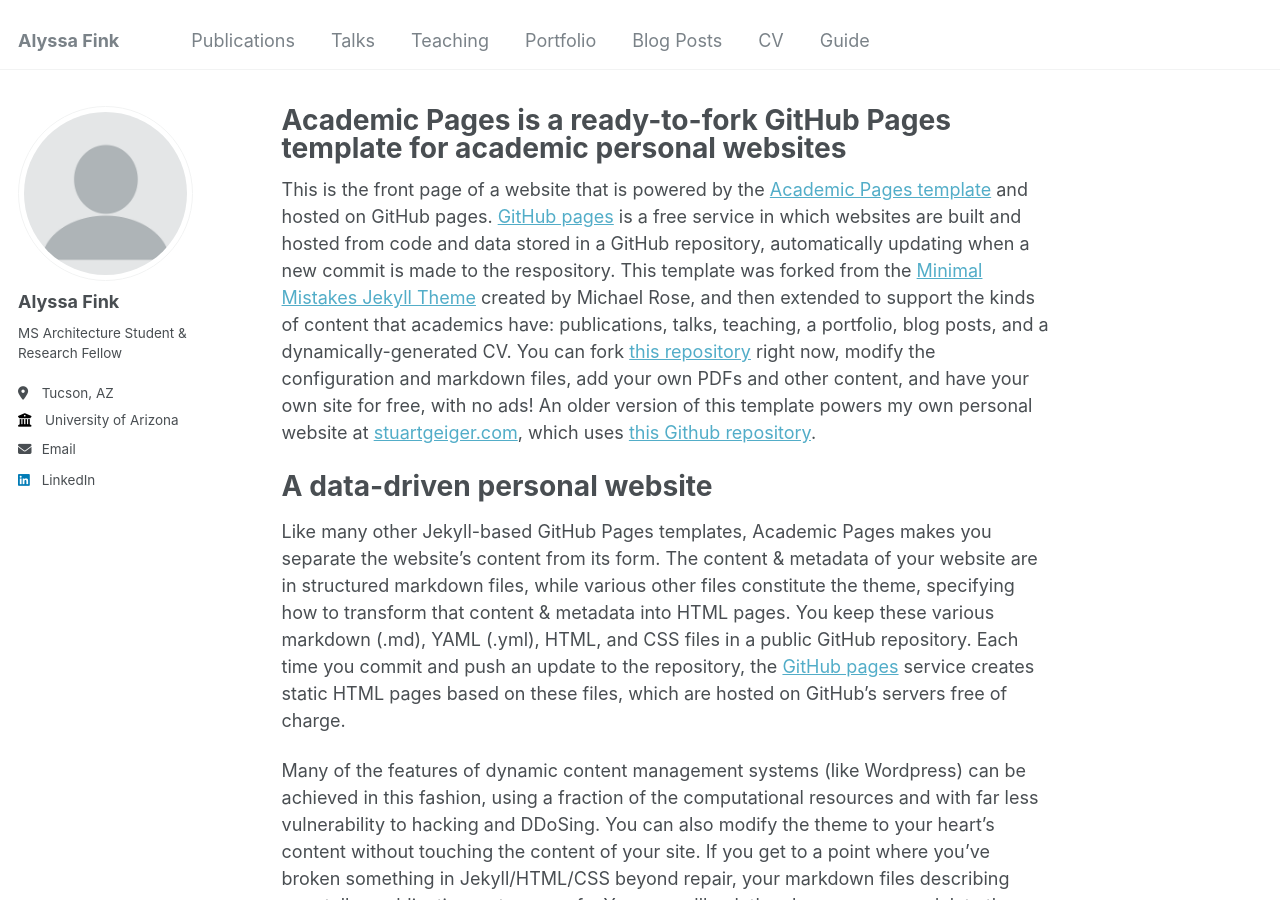
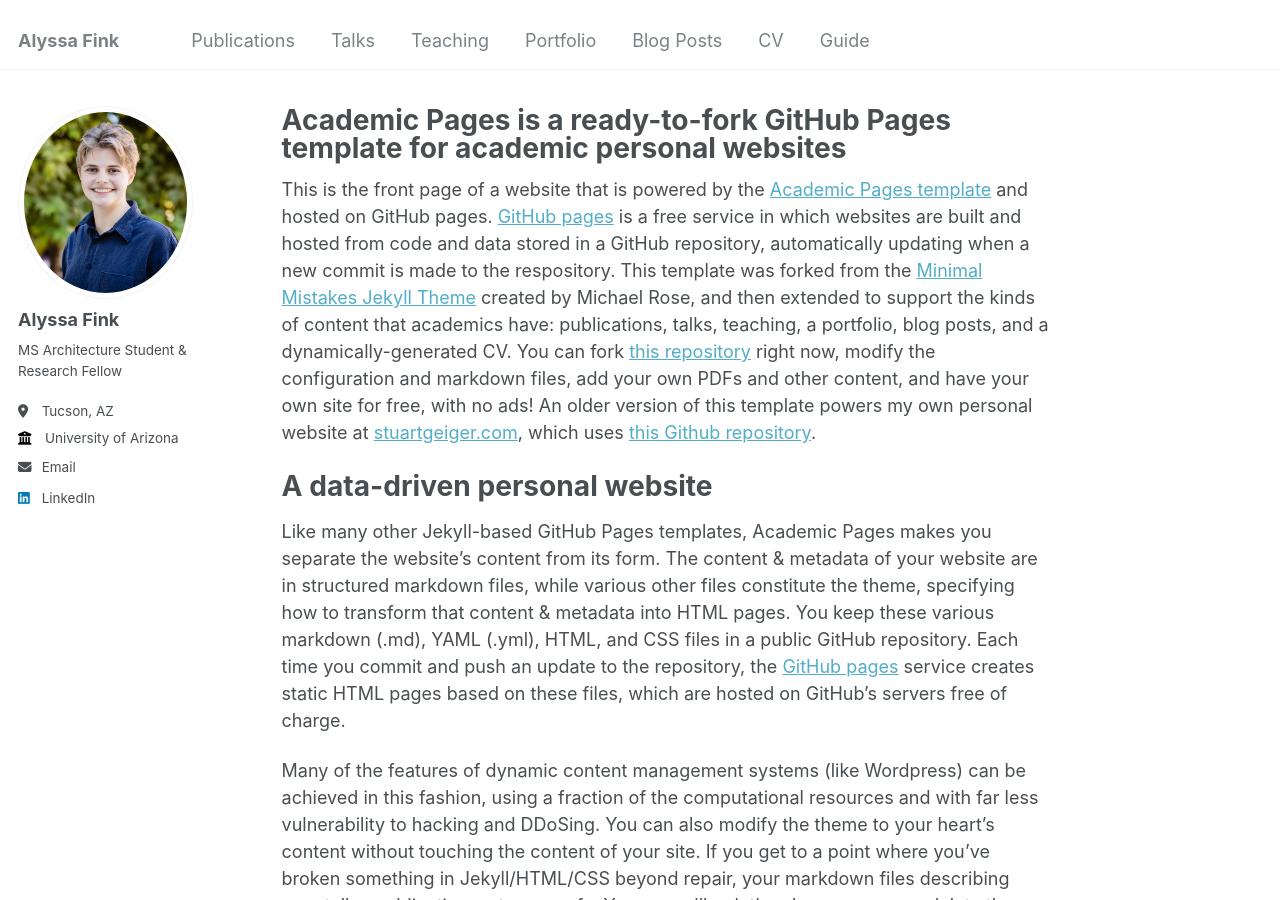
Before and after one commit to alyssafink/alyssafink.github.io, a Jekyll site: the page built from _pages/about.md, in a window 1280 px wide and 900 px high. Built offline with Jekyll 4.4.1, drawn with Linux system fonts in a browser that asks for light colours.

Commit message:
Update _config.yml

```diff
--- a/_config.yml
+++ b/_config.yml
@@ -21,7 +21,7 @@ repository               : "alyssafink/alyssafink.github.io"
 #               Additional customization can be done by editing /_includes/author-profile.html
 author:
   # Biographic information
-  avatar           : "profile.png"
+  avatar           : "profilephoto.png"
   name             : "Alyssa Fink"
   pronouns         : # add pronouns here
   bio              : "MS Architecture Student & Research Fellow"
```
